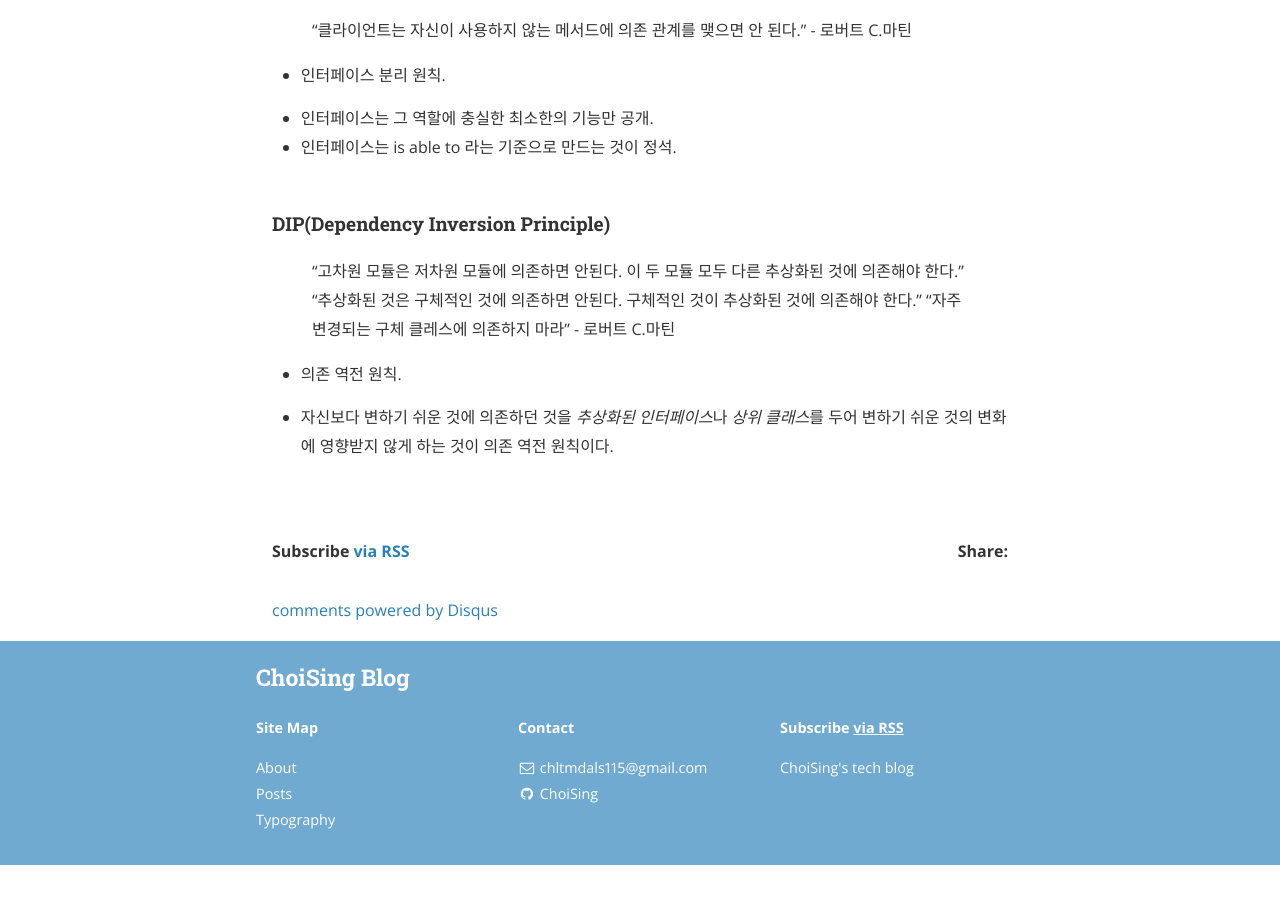
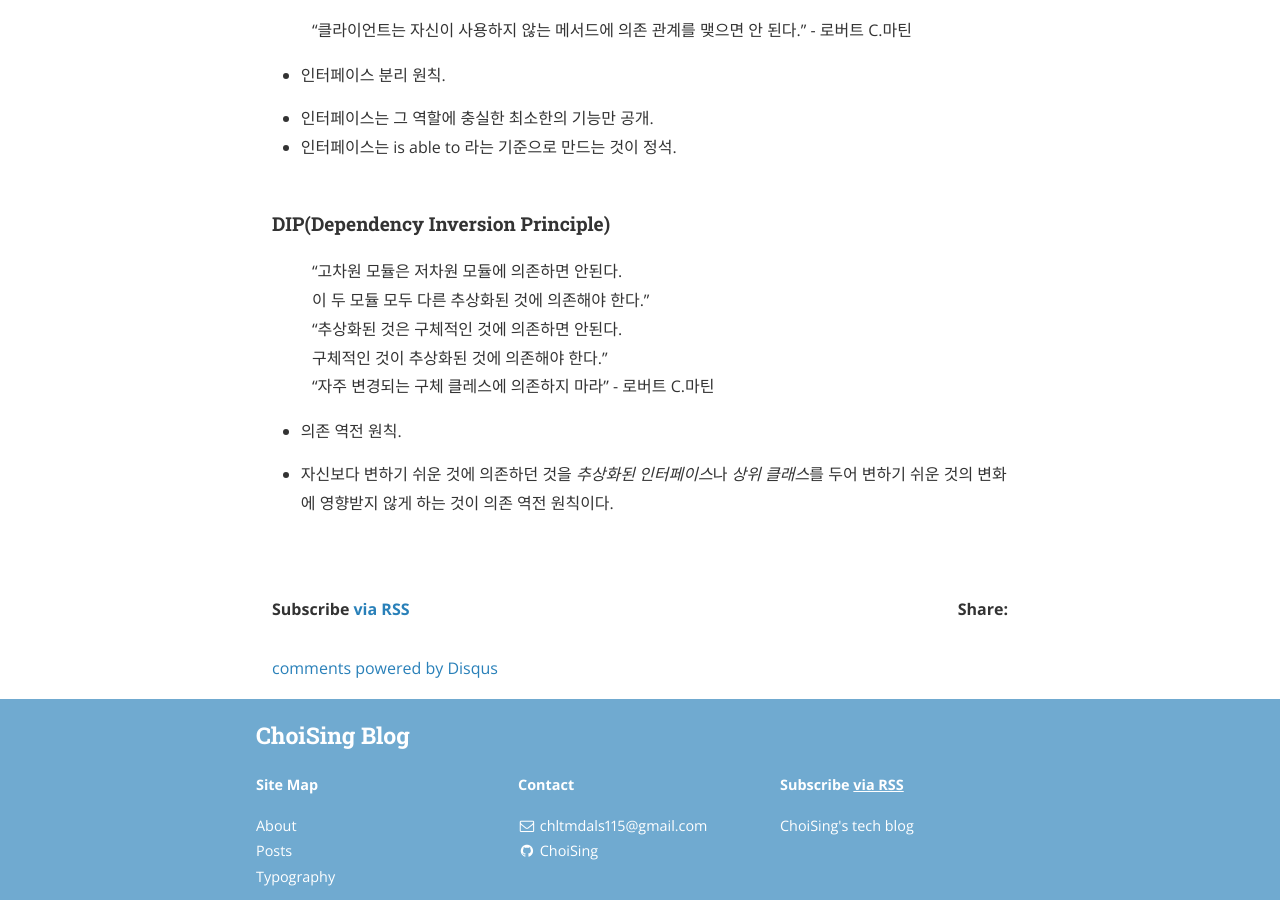
Before and after one commit to Oraindrop/oraindrop.github.io, a Jekyll site: the page built from _posts/TIL/2018-10-26-TIL.md, in a window 1280 px wide and 900 px high, scrolled down 786 px. Built offline with Jekyll 4.4.1, drawn with Linux system fonts in a browser that asks for light colours; nearby versions of some CDN libraries; comment, search, counter and statistics services are not loaded; before the commit the page ends 1651 px from its top, so only the background shows below that.

Commit message:
개행 추가.

```diff
--- a/_posts/TIL/2018-10-26-TIL.md
+++ b/_posts/TIL/2018-10-26-TIL.md
@@ -34,10 +34,10 @@ tags: til
 
 #### DIP(Dependency Inversion Principle)
 
-> "고차원 모듈은 저차원 모듈에 의존하면 안된다.
-이 두 모듈 모두 다른 추상화된 것에 의존해야 한다."
-"추상화된 것은 구체적인 것에 의존하면 안된다.
-구체적인 것이 추상화된 것에 의존해야 한다."
+> "고차원 모듈은 저차원 모듈에 의존하면 안된다.<br>
+이 두 모듈 모두 다른 추상화된 것에 의존해야 한다."<br>
+"추상화된 것은 구체적인 것에 의존하면 안된다.<br>
+구체적인 것이 추상화된 것에 의존해야 한다."<br>
 "자주 변경되는 구체 클레스에 의존하지 마라" - 로버트 C.마틴
 
 - 의존 역전 원칙.
```
